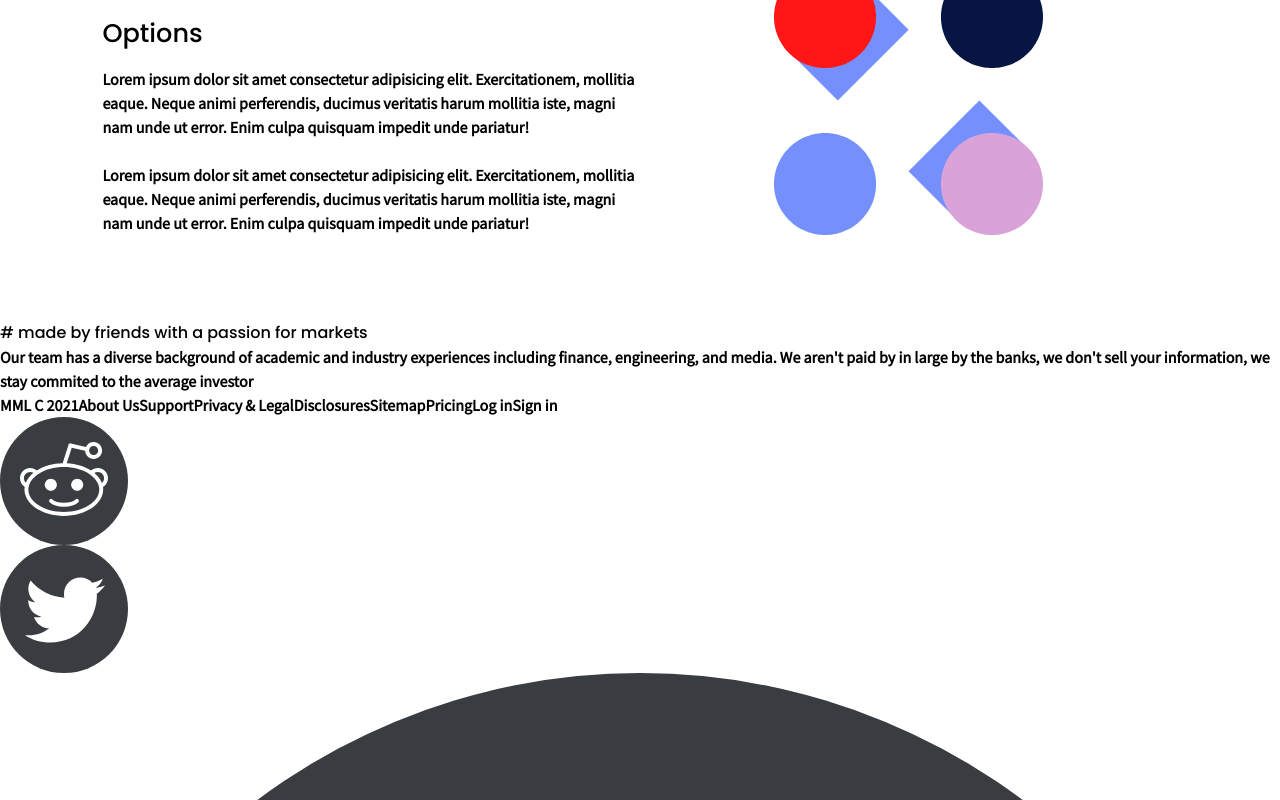
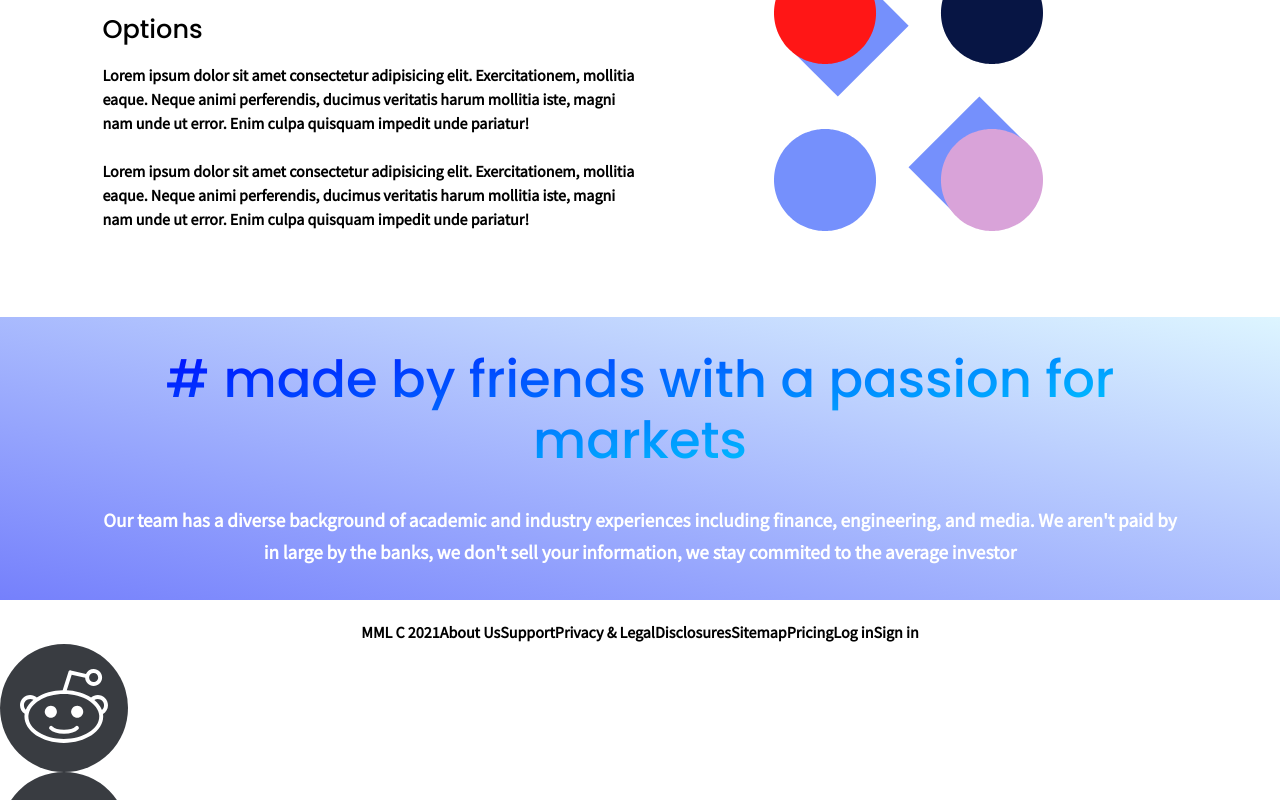
Before and after one commit to jonkarrer/market_maker, a Next.js app: page / in a window 1280 px wide. Shown: the part 3120-3920 px from the top of the page. Built offline with nearby package versions, Linux system fonts and the light colour scheme.

Commit message:
bottom banner

```diff
--- a/pages/index.tsx
+++ b/pages/index.tsx
@@ -139,7 +139,7 @@ export default function Home() {
         {/* Two Price Cards*/}
         <div
           id="price-cards"
-          className="grid gap-10 justify-items-center w-11/12 sm:w-auto mx-auto sm:flex sm:justify-between border-blue-500 border-solid border-2"
+          className="grid gap-10 justify-items-center w-11/12 sm:w-auto mx-auto sm:flex sm:justify-between"
         >
           <div className="price-card">
             <h2>Free</h2>
@@ -253,17 +253,21 @@ export default function Home() {
           />
         </div>
       </section>
-      <section className="bottom-banner">
+      {/* Bottom Banner */}
+      <section
+        id="bottom-banner"
+        className="sm:py-8 bg-gradient-to-tr from-lt-blue to-lt-teal"
+      >
         <h1># made by friends with a passion for markets</h1>
-        <p>
+        <p className="text-center text-white sm:text-1.5vw sm:mx-std sm:mt-8 sm:leading-8">
           Our team has a diverse background of academic and industry experiences
           including finance, engineering, and media. We aren't paid by in large
           by the banks, we don't sell your information, we stay commited to the
           average investor
         </p>
       </section>
-      <footer>
-        <nav>
+      <footer className="py-5">
+        <nav className="flex justify-center">
           <a>MML C 2021</a>
           <a href="">About Us</a>
           <a href="">Support</a>
--- a/styles/globals.css
+++ b/styles/globals.css
@@ -1,3 +1,13 @@
+#bottom-banner h1 {
+  text-align: center;
+  font-size: clamp(2em, 4vw, 11em);
+  line-height: 1.2;
+  margin: 0 7vw;
+  background: -webkit-linear-gradient(280deg, blue, #00ffff);
+  background-clip: text;
+  -webkit-background-clip: text;
+  -webkit-text-fill-color: transparent;
+}
 @tailwind base;
 @tailwind components;
 @tailwind utilities;
--- a/tailwind.config.js
+++ b/tailwind.config.js
@@ -45,6 +45,7 @@ module.exports = {
         'circle-3' : '#ff6c98',
         'circle-4' : '#2889f7',
         'btn-hover' : 'rgba(0, 0, 0, 0.2)',
+        'aqua' : '#00ffff',
       },
       gridTemplateRows: {
         'price-cards' : 'auto auto auto auto 100px'
```
